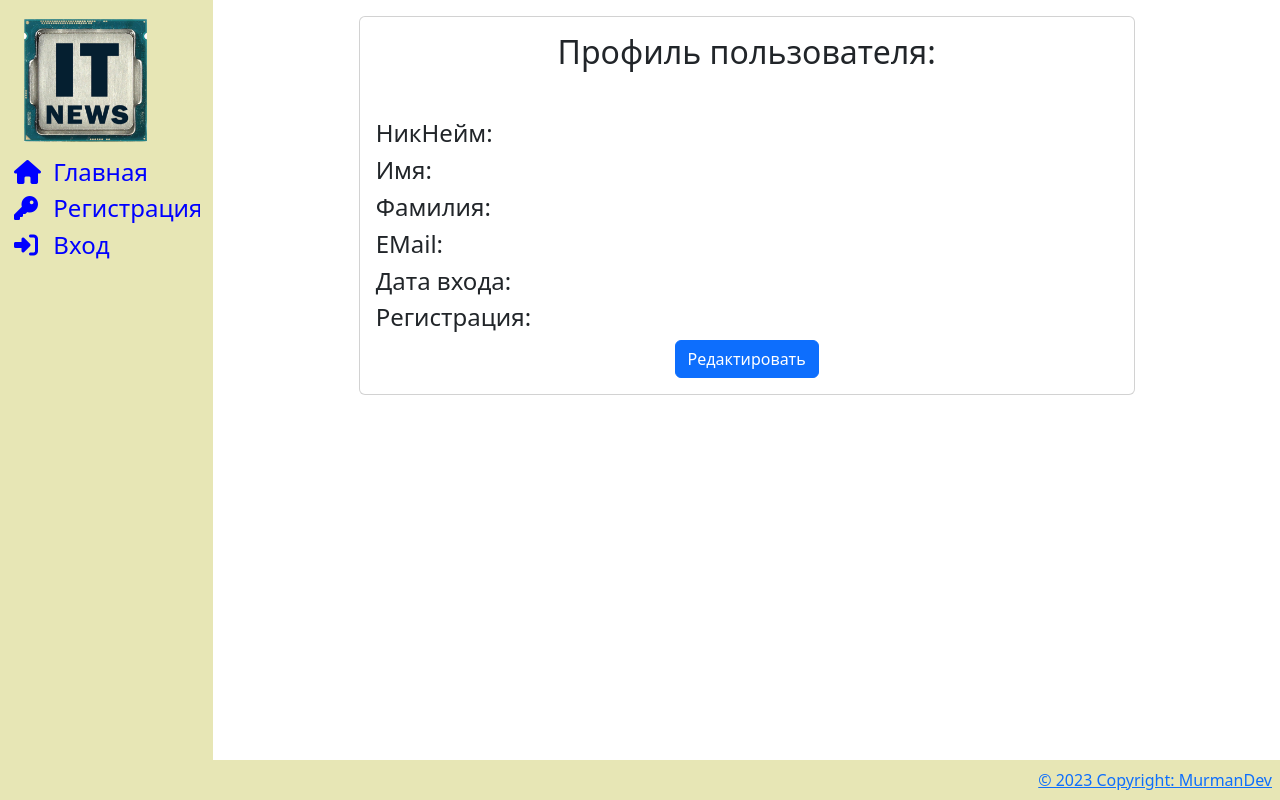
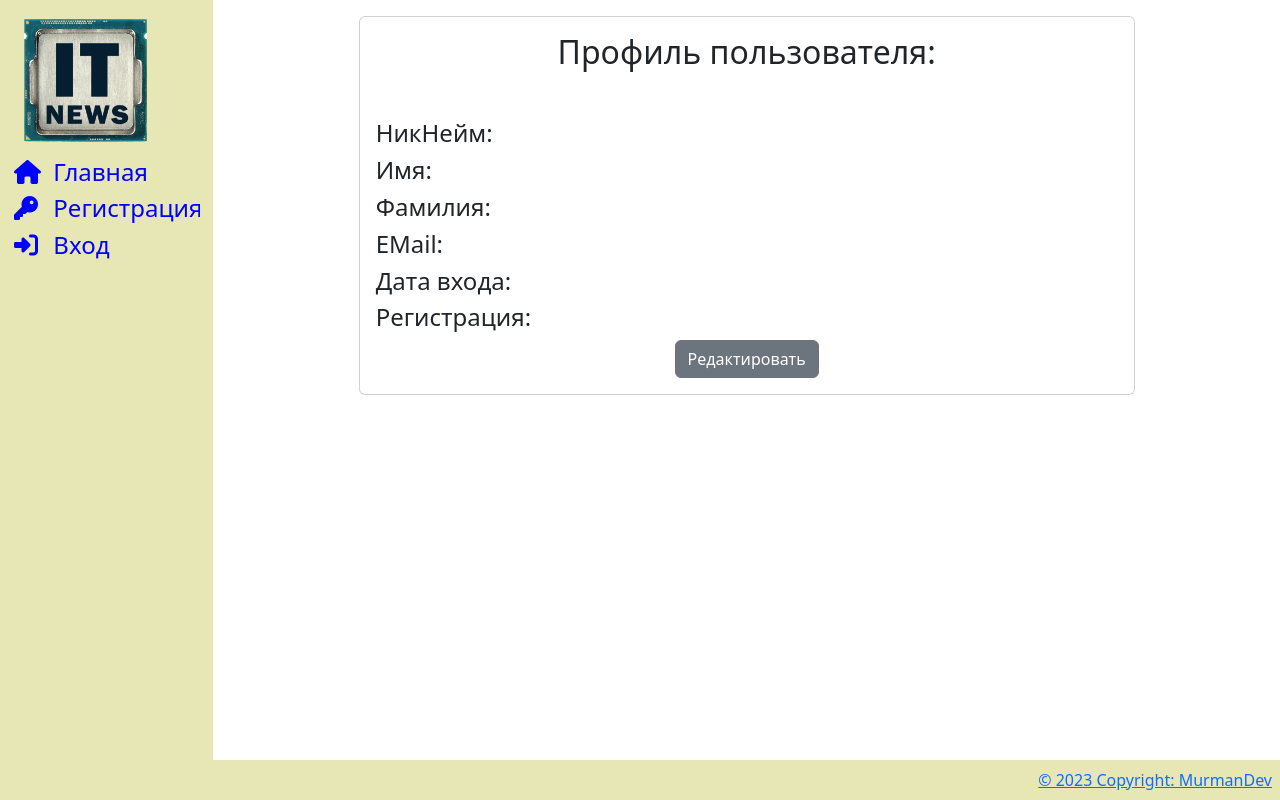
Before and after one commit to murmandev/dz-rtk, a Django app: page /accounts/profile/ in a window 1280 px wide. Run offline with Django 4.2, Linux system fonts and the light colour scheme; some libraries are stand-ins or nearby versions.

Commit message:
Profile button color grey

```diff
--- a/users/templates/users/profile.html
+++ b/users/templates/users/profile.html
@@ -56,7 +56,7 @@
                             <h3 class="text-end">{{ request.user.date_joined|date:"d.m.Y" }}</h3>
                         </div>
                     </div>
-                <a href="#" class="btn btn-primary">Редактировать</a>
+                <a href="#" class="btn btn-secondary">Редактировать</a>
             </div>
         </div>
     </div>
```
Also changed, not shown: db.sqlite3.
